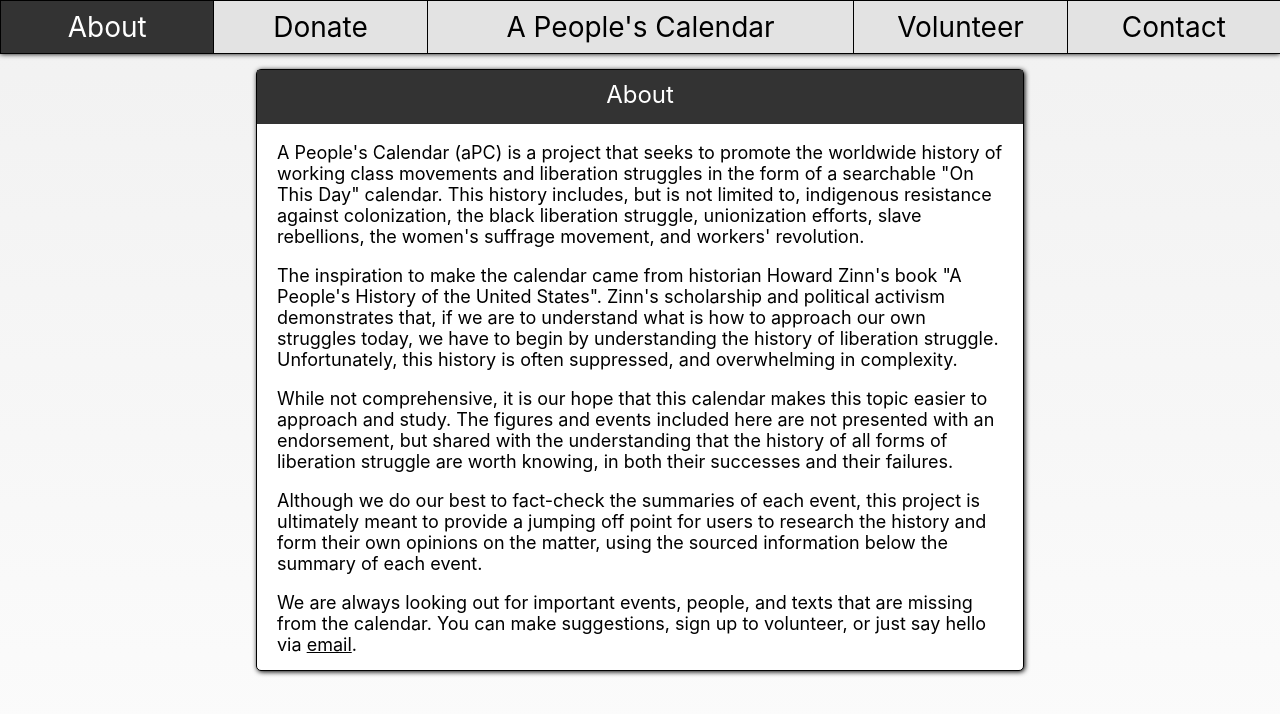
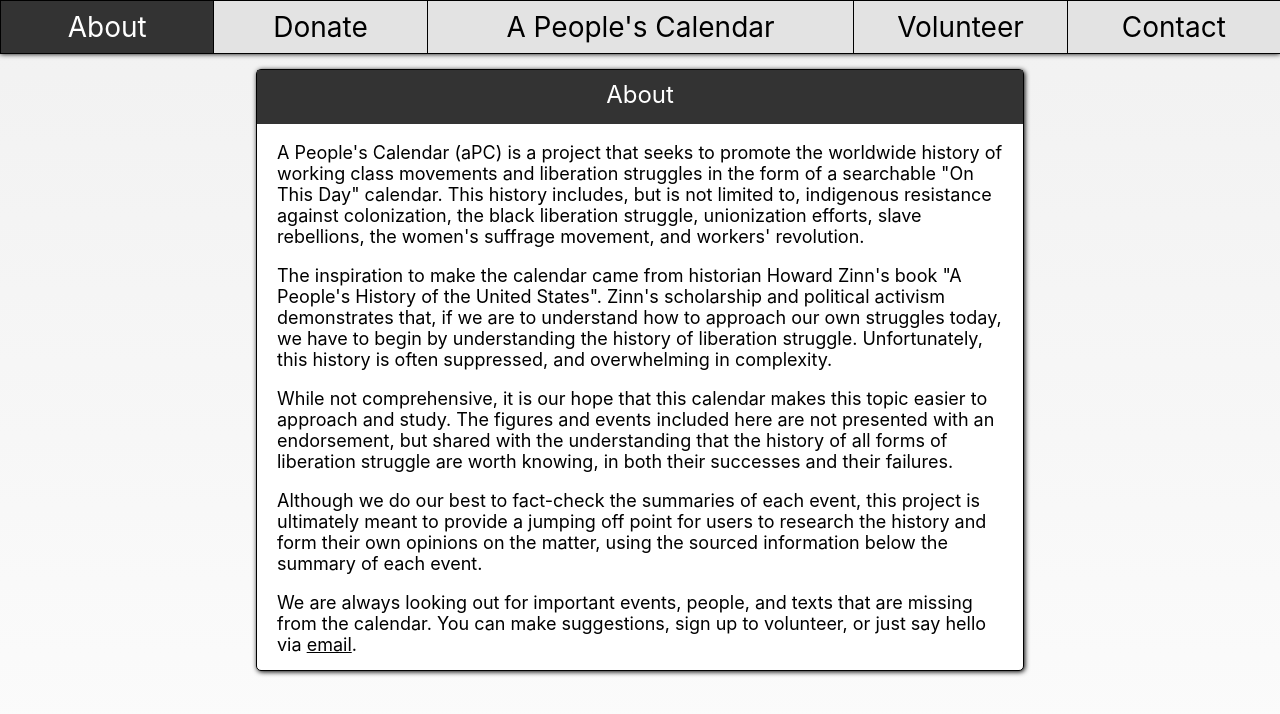
Before and after one commit to queenofthelosers/aPeoplesCalendarWeb, a React (Create React App) app: page /about in a window 1280 px wide. Shown: the top 714 px of the page. Built offline with nearby package versions, Linux system fonts and the light colour scheme.

Commit message:
about typo fix

```diff
--- a/src/about.js
+++ b/src/about.js
@@ -9,7 +9,7 @@
           <p id='aboutHeaderText'>About</p>
         </header>
         <p className='aboutText'>A People's Calendar (aPC) is a project that seeks to promote the worldwide history of working class movements and liberation struggles in the form of a searchable "On This Day" calendar. This history includes, but is not limited to, indigenous resistance against colonization, the black liberation struggle, unionization efforts, slave rebellions, the women's suffrage movement, and workers' revolution.</p>
-        <p className='aboutText'>The inspiration to make the calendar came from historian Howard Zinn's book "A People's History of the United States". Zinn's scholarship and political activism demonstrates that, if we are to understand what is how to approach our own struggles today, we have to begin by understanding the history of liberation struggle. Unfortunately, this history is often suppressed, and overwhelming in complexity.</p>
+        <p className='aboutText'>The inspiration to make the calendar came from historian Howard Zinn's book "A People's History of the United States". Zinn's scholarship and political activism demonstrates that, if we are to understand how to approach our own struggles today, we have to begin by understanding the history of liberation struggle. Unfortunately, this history is often suppressed, and overwhelming in complexity.</p>
         <p className='aboutText'>While not comprehensive, it is our hope that this calendar makes this topic easier to approach and study. The figures and events included here are not presented with an endorsement, but shared with the understanding that the history of all forms of liberation struggle are worth knowing, in both their successes and their failures.</p>
         <p className='aboutText'>Although we do our best to fact-check the summaries of each event, this project is ultimately meant to provide a jumping off point for users to research the history and form their own opinions on the matter, using the sourced information below the summary of each event.</p>
         <p className='aboutText'>We are always looking out for important events, people, and texts that are missing from the calendar. You can make suggestions, sign up to volunteer, or just say hello via <a target='_blank' rel="noopener noreferrer" id='emailLink' href='mailto:apeoplescalendar@gmail.com'>email</a>.</p>
```
